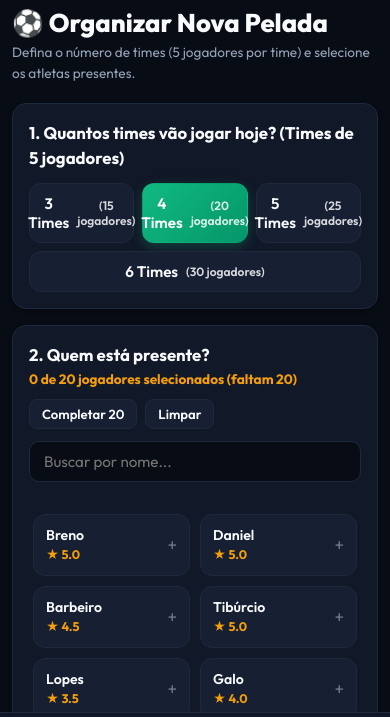
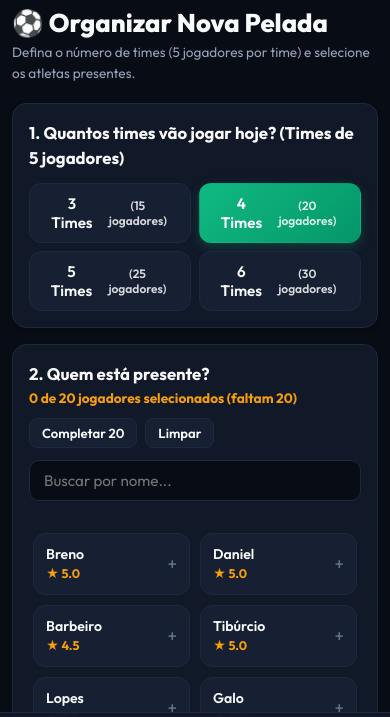
Before and after one commit to nickxdr/BolaBate-Plus, a website built with Vite: page index.html in a window 390 px wide. Shown: the part 68-785 px from the top of the page. Built offline with nearby package versions, Linux system fonts and the light colour scheme.

Commit message:
bugfix: modify grid to 2x2 in phone

```diff
--- a/src/data/seedData.js
+++ b/src/data/seedData.js
@@ -116,7 +116,7 @@ export const INITIAL_PLAYERS = [
     goals: 7,
     assists: 11,
     selecao: 2,
-    puskas: 0,
+    puskas: 1,
     craque: 0,
     bagre: 0,
     participacao: 6,
--- a/src/style.css
+++ b/src/style.css
@@ -313,6 +313,21 @@ body {
 
 .btn:active {
   transform: scale(0.98);
+}
+
+.team-count-grid {
+  display: grid;
+  grid-template-columns: repeat(4, 1fr);
+  gap: 8px;
+  margin-top: 12px;
+}
+
+.btn-team-count {
+  width: 100%;
+  min-width: 0;
+  text-align: center;
+  white-space: normal;
+  line-height: 1.25;
 }
 
 .btn-primary {
@@ -1197,6 +1212,9 @@ body {
     padding: 16px;
     border-radius: 14px;
   }
+  .team-count-grid {
+    grid-template-columns: 1fr 1fr;
+  }
   .teams-grid {
     grid-template-columns: 1fr;
   }
--- a/src/views/peladaView.js
+++ b/src/views/peladaView.js
@@ -54,9 +54,9 @@ function renderPeladaConfig(container, onNavigate) {
         <h2 style="font-size: 1.05rem; font-weight: 700; margin-bottom: 8px;">
           1. Quantos times vão jogar hoje? (Times de 5 jogadores)
         </h2>
-        <div style="display: flex; gap: 8px; flex-wrap: wrap; margin-top: 12px;">
+        <div class="team-count-grid">
           ${[3, 4, 5, 6].map(num => `
-            <button class="btn ${teamCount === num ? 'btn-primary' : 'btn-secondary'} btn-team-count" data-count="${num}" style="flex: 1; min-width: 90px;">
+            <button class="btn ${teamCount === num ? 'btn-primary' : 'btn-secondary'} btn-team-count" data-count="${num}">
               ${num} Times<br>
               <span style="font-size: 0.75rem; opacity: 0.85;">(${num * 5} jogadores)</span>
             </button>
```
